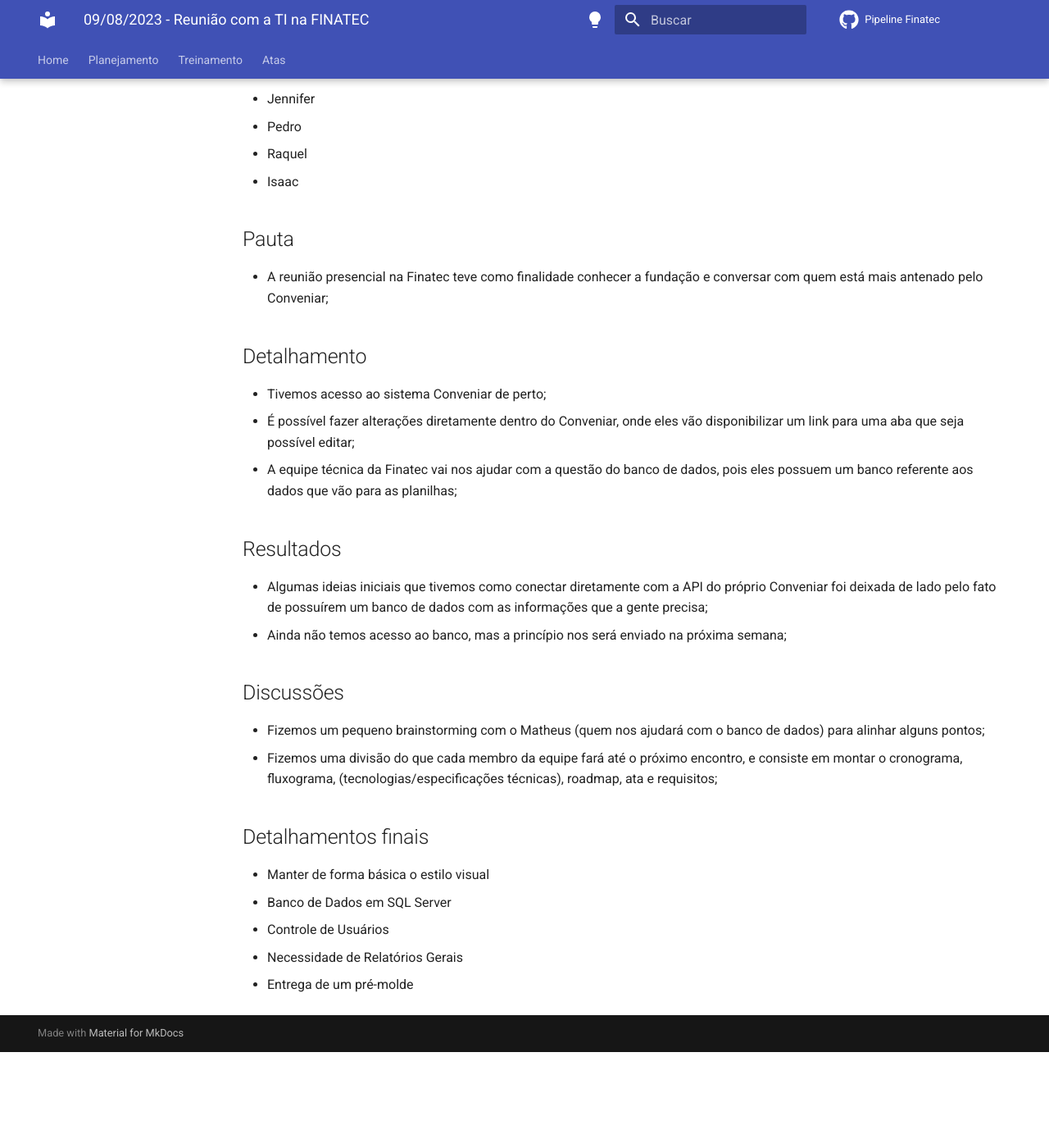
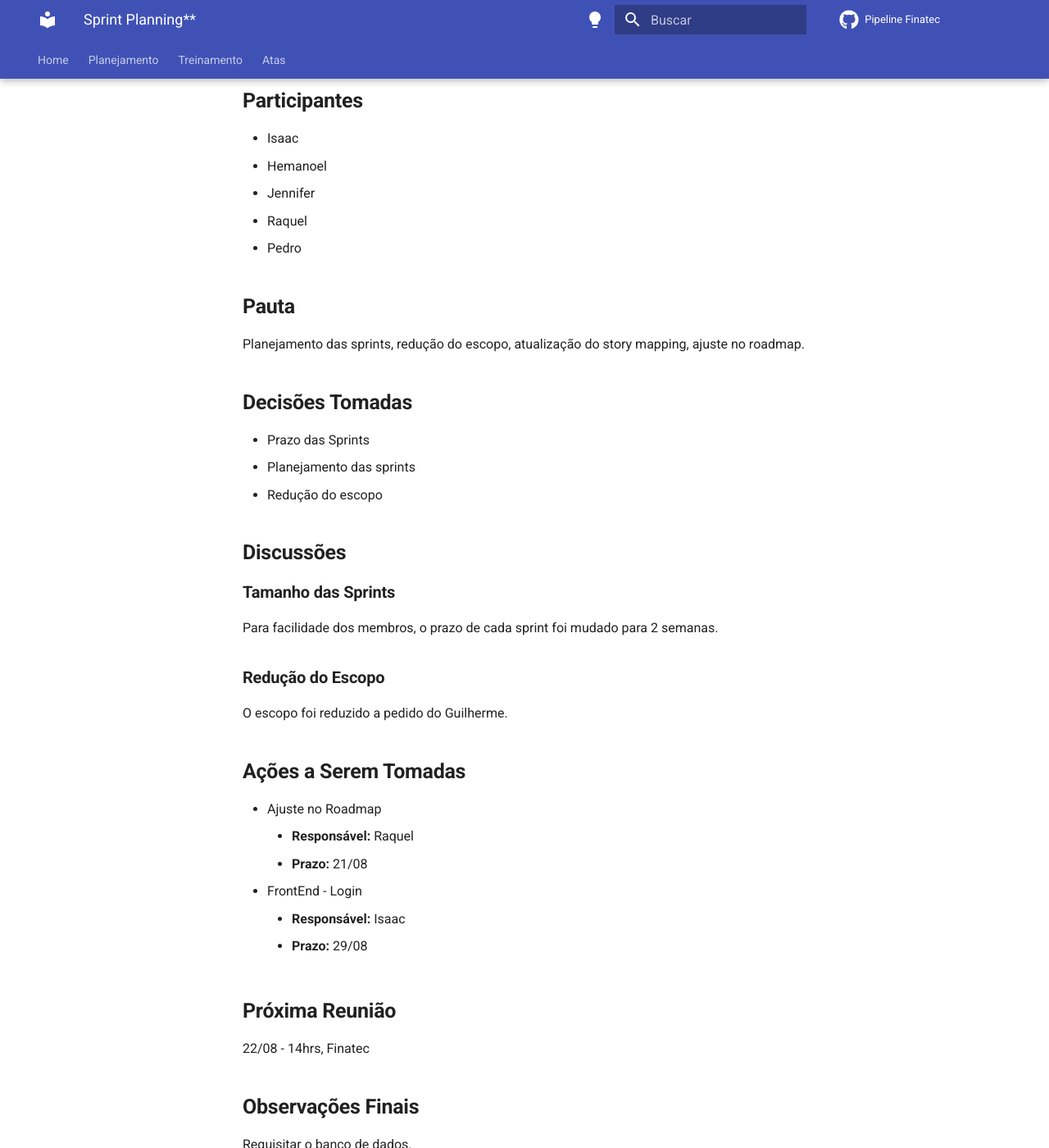
Before and after one commit to ResidenciaTICBrisa/05_PipelineFinatec, an MkDocs documentation site: the page built from docs/atas/08-17.md, in a window 1280 px wide and 1400 px high, scrolled down 388 px. Shown: the whole window at 82% size. Built offline with MkDocs 1.6.1 and Material for MkDocs 9.7.7, drawn with Linux system fonts in a browser that asks for light colours; comment, search, counter and statistics services are not loaded; before the commit the page ends 1671 px from its top, so only the background shows below that; some of the changed text lies outside the part shown.

Commit message:
arrumando 08-17

```diff
--- a/docs/atas/08-17.md
+++ b/docs/atas/08-17.md
@@ -1,36 +1,54 @@
-#  09/08/2023 - Reunião com a TI na FINATEC
+# Sprint Planning**
 
-## Informações
-- **Data:** 09/08/2023
-- **Horário:** 9h
-- **Local:** FINATEC
+# **Ata da Entrevista com o Cliente**
 
-## Participantes
+## **Informações**
+
+- **Data:** 17/08/2023
+- **Horário:** 10hrs
+- **Local:** Remoto
+
+## **Participantes**
+
+- Isaac
 - Hemanoel
 - Jennifer
+- Raquel
 - Pedro
-- Raquel
-- Isaac
 
-## Pauta
-- A reunião presencial na Finatec teve como finalidade conhecer a fundação e conversar com quem está mais antenado pelo Conveniar;
+## **Pauta**
 
-## Detalhamento
-- Tivemos acesso ao sistema Conveniar de perto;
-- É possível fazer alterações diretamente dentro do Conveniar, onde eles vão disponibilizar um link para uma aba que seja possível editar;
-- A equipe técnica da Finatec vai nos ajudar com a questão do banco de dados, pois eles possuem um banco referente aos dados que vão para as planilhas;
+Planejamento das sprints, redução do escopo, atualização do story mapping, ajuste no roadmap.
 
-## Resultados
-- Algumas ideias iniciais que tivemos como conectar diretamente com a API do próprio Conveniar foi deixada de lado pelo fato de possuírem um banco de dados com as informações que a gente precisa;
-- Ainda não temos acesso ao banco, mas a princípio nos será enviado na próxima semana;
+## **Decisões Tomadas**
 
-## Discussões
-- Fizemos um pequeno brainstorming com o Matheus (quem nos ajudará com o banco de dados) para alinhar alguns pontos;
-- Fizemos uma divisão do que cada membro da equipe fará até o próximo encontro, e consiste em montar o cronograma, fluxograma, (tecnologias/especificações técnicas), roadmap, ata e requisitos;
+- Prazo das Sprints
+- Planejamento das sprints
+- Redução do escopo
 
-## Detalhamentos finais
-- Manter de forma básica o estilo visual
-- Banco de Dados em SQL Server
-- Controle de Usuários
-- Necessidade de Relatórios Gerais
-- Entrega de um pré-molde
+## **Discussões**
+
+### **Tamanho das Sprints**
+
+Para facilidade dos membros, o prazo de cada sprint foi mudado para 2 semanas.
+
+### **Redução do Escopo**
+
+O escopo foi reduzido a pedido do Guilherme.
+
+## **Ações a Serem Tomadas**
+
+- Ajuste no Roadmap
+    - **Responsável:** Raquel
+    - **Prazo:** 21/08
+- FrontEnd - Login
+    - **Responsável:** Isaac
+    - **Prazo:** 29/08
+
+## **Próxima Reunião**
+
+22/08 - 14hrs, Finatec
+
+## **Observações Finais**
+
+Requisitar o banco de dados.
```
